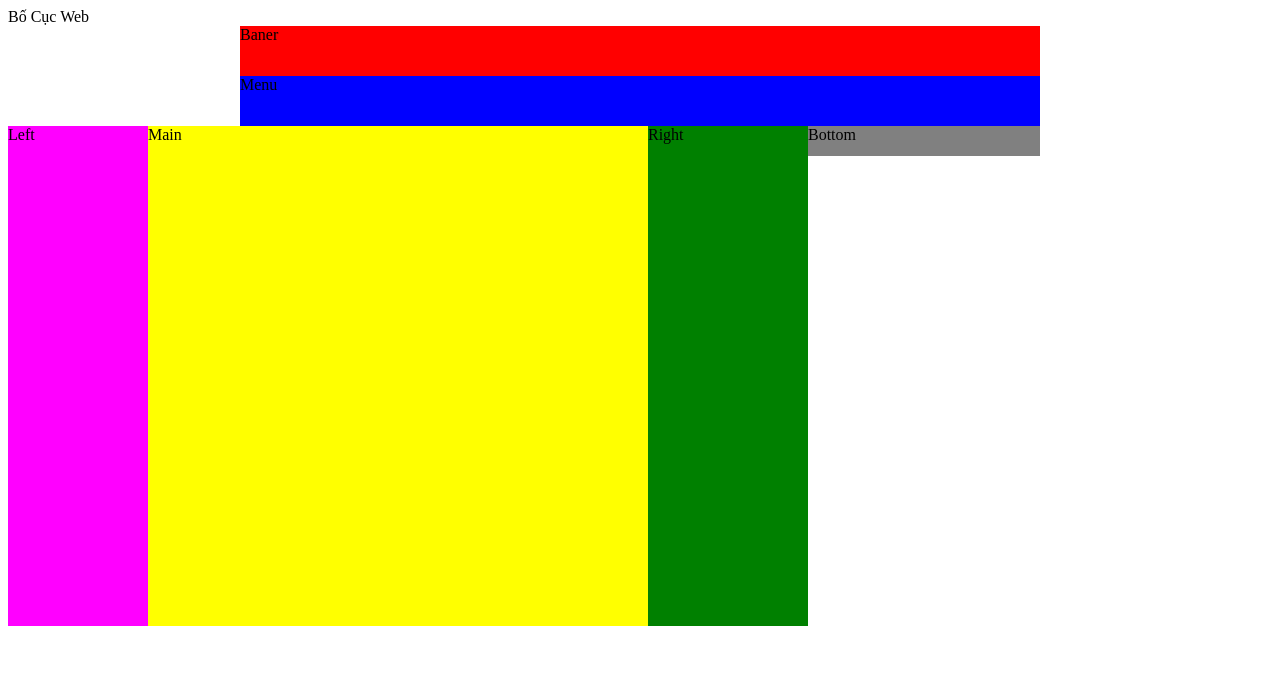
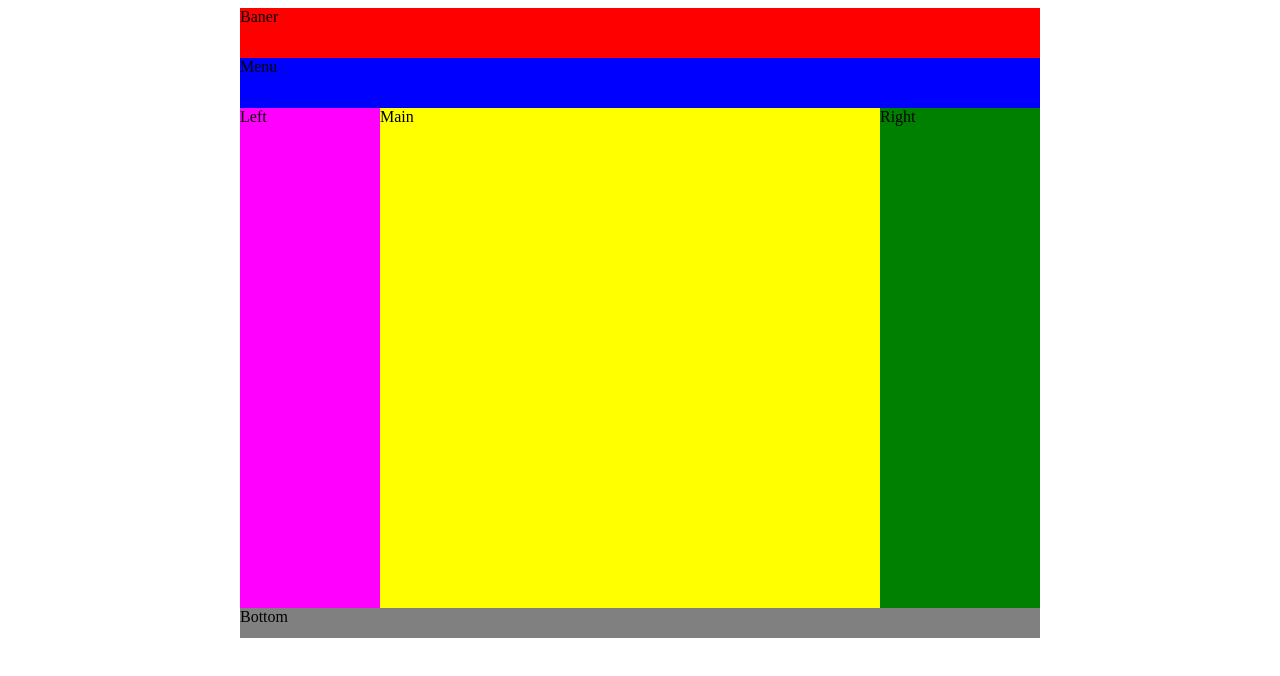
Before and after one commit to katahashi/mywebsite, a plain HTML site: page bocucweb.html in a window 1280 px wide. Drawn offline with Linux system fonts and the light colour scheme.

Commit message:
Update bocucweb.html

```diff
--- a/bocucweb.html
+++ b/bocucweb.html
@@ -3,13 +3,13 @@
 <html>
 <head>
   <meta http-equiv="CONTENT-TYPE" content="text/html; charset=UTF-8">
-  <link rel="stylesheet" type="text/css" href="style.css"
+  <link rel="stylesheet" type="text/css" href="style.css">
   <title>Bố Cục Web</title>
 </head>
 <body>
   <div id="top">Baner</div>
   <div id="menu">Menu</div>
-  <div id="wraper">
+  <div id="wrapper">
     <div id="left">Left</div>
     <div id="main">Main</div>
     <div id="right">Right</div>
```
